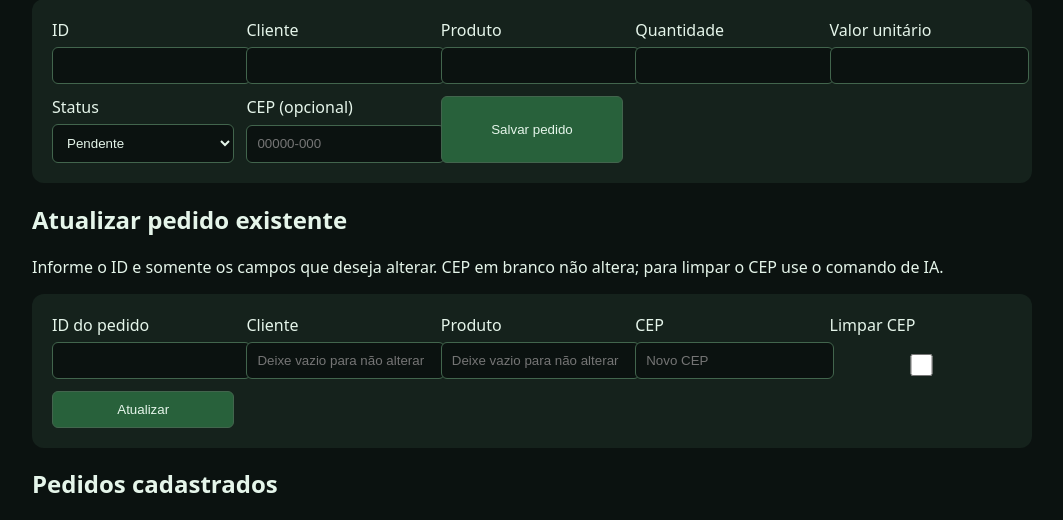
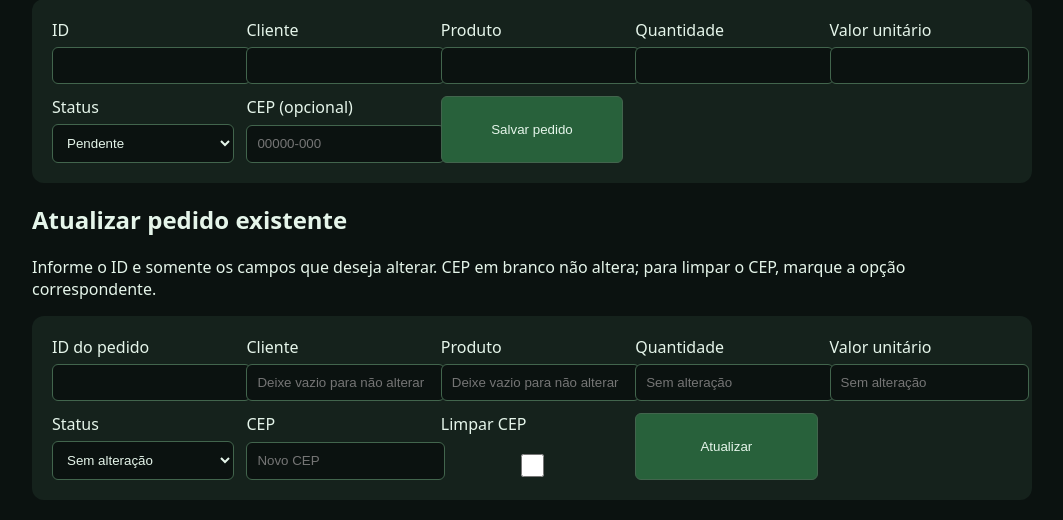
Before and after one commit to phzl0/RPA-Automation-Lab, a Flask app: page / in a window 1280 px wide. Shown: the part 252-772 px from the top of the page, without its empty margins (108-1171 px from the left). Run offline with Flask 3, Linux system fonts and the light colour scheme; data that the repository does not hold is empty.

Commit message:
fix: include all editable order fields in update form

```diff
--- a/erp/templates/index.html
+++ b/erp/templates/index.html
@@ -9,6 +9,6 @@
 <label>Valor unitário<input name="valor_unitario" type="number" step="0.01" min="0" required></label>
 <label>Status<select name="status"><option value="pendente">Pendente</option><option value="processando">Processando</option><option value="concluido">Concluído</option></select></label>
 <label>CEP (opcional)<input name="cep" placeholder="00000-000" inputmode="numeric"></label><button type="submit">Salvar pedido</button></form>
-<h2>Atualizar pedido existente</h2><p>Informe o ID e somente os campos que deseja alterar. CEP em branco não altera; para limpar o CEP use o comando de IA.</p><form method="post" action="/pedidos/atualizar"><label>ID do pedido<input name="pedido_id" required></label><label>Cliente<input name="cliente" placeholder="Deixe vazio para não alterar"></label><label>Produto<input name="produto" placeholder="Deixe vazio para não alterar"></label><label>CEP<input name="cep" placeholder="Novo CEP"></label><label>Limpar CEP <input type="checkbox" name="limpar_cep" value="1"></label><button type="submit">Atualizar</button></form><h2>Pedidos cadastrados</h2><table><thead><tr><th>ID</th><th>Cliente</th><th>Produto</th><th>Qtd.</th><th>Valor</th><th>Status</th><th>CEP</th></tr></thead><tbody>
+<h2>Atualizar pedido existente</h2><p>Informe o ID e somente os campos que deseja alterar. CEP em branco não altera; para limpar o CEP, marque a opção correspondente.</p><form method="post" action="/pedidos/atualizar"><label>ID do pedido<input name="pedido_id" required></label><label>Cliente<input name="cliente" placeholder="Deixe vazio para não alterar"></label><label>Produto<input name="produto" placeholder="Deixe vazio para não alterar"></label><label>Quantidade<input name="quantidade" type="number" min="1" placeholder="Sem alteração"></label><label>Valor unitário<input name="valor_unitario" type="number" step="0.01" min="0" placeholder="Sem alteração"></label><label>Status<select name="status"><option value="">Sem alteração</option><option value="pendente">Pendente</option><option value="processando">Processando</option><option value="concluido">Concluído</option></select></label><label>CEP<input name="cep" placeholder="Novo CEP"></label><label>Limpar CEP <input type="checkbox" name="limpar_cep" value="1"></label><button type="submit">Atualizar</button></form><h2>Pedidos cadastrados</h2><table><thead><tr><th>ID</th><th>Cliente</th><th>Produto</th><th>Qtd.</th><th>Valor</th><th>Status</th><th>CEP</th></tr></thead><tbody>
 {% for p in pedidos %}<tr data-pedido-id="{{ p['pedido_id'] }}"><td>{{ p['pedido_id'] }}</td><td>{{ p['cliente'] }}</td><td>{{ p['produto'] }}</td><td>{{ p['quantidade'] }}</td><td>{{ '%.2f'|format(p['valor_unitario']) }}</td><td>{{ p['status'] }}</td><td>{{ p['cep'] or '—' }}</td></tr>{% endfor %}
 </tbody></table></body></html>
```
